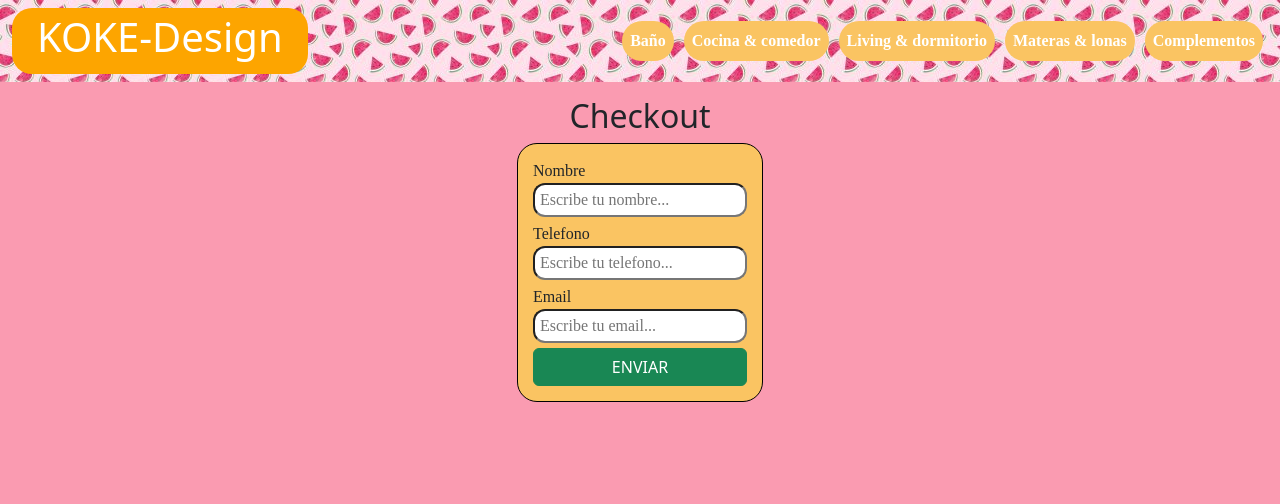
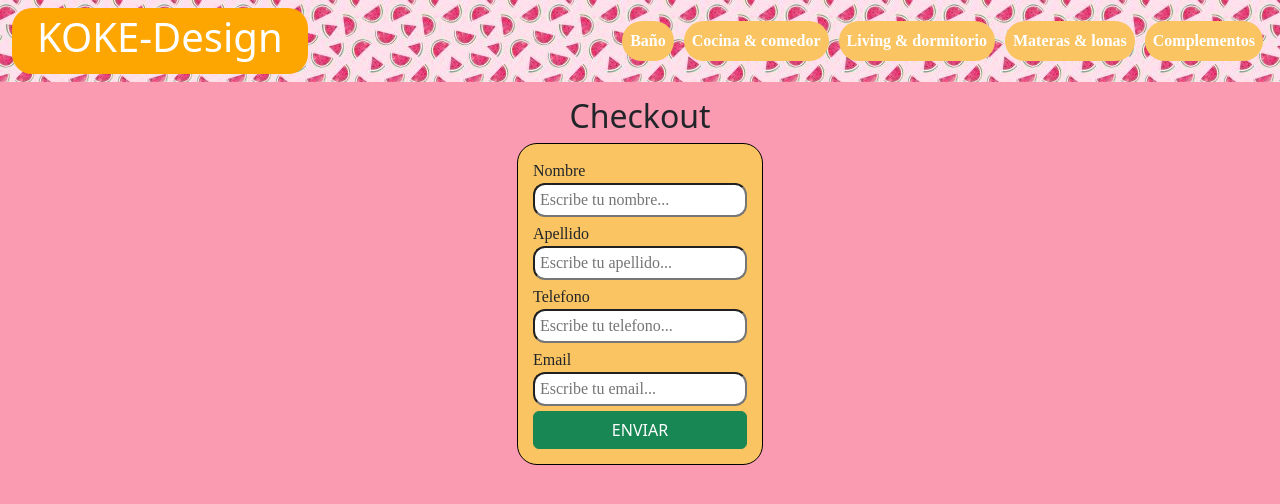
Before and after one commit to DanielBrusatin/ProyectoFinalBrusatin, a React (Create React App) app: page /checkout in a window 1280 px wide. Shown: the top 504 px of the page. Built offline with nearby package versions, Linux system fonts and the light colour scheme.

Commit message:
Crear orden OK, modificar stock

```diff
--- a/src/components/Cart.jsx
+++ b/src/components/Cart.jsx
@@ -12,7 +12,7 @@ const Cart = () => {
     return (
       <>
         <h2>Aun no hay productos en el carrito</h2>
-        <Button as={NavLink} to={'/'}>Ir a la tienda</Button>
+        <Button variant="success" as={NavLink} to={'/'}>Ir a la tienda</Button>
       </>
     )
   }
@@ -21,18 +21,15 @@ const Cart = () => {
       <h2>Carrito</h2>
       <Container fluid>
         {cartList.map(item => <CartItem key={item.id} {...item}/>)}
-        <Row style={{margin: 20}}>
-          <Col md={7} style={{textAlign: 'right'}}>TOTAL</Col>
-          <Col md={2} style={{textAlign: 'right'}}>${totalPrice}</Col>
-          <Col md={3}>
-            <button className="btn btn-success remove-from-cart" onClick={cleanCart}>
+        <Row style={{margin: 20, display: 'flex', justifyContent: 'center'}}>
+          <h4 style={{textAlign: 'center'}}>TOTAL: ${totalPrice}</h4>
+            <button className="btn btn-success remove-from-cart" onClick={cleanCart} style={{width: 'fit-content'}}>
               <BsTrashFill className='remove-from-cart-button'/>
-              <p>Vaciar carrito</p>
+              <span>Vaciar carrito</span>
             </button>
-          </Col>
         </Row>
         <Row>
-          <Button variant="success" as={NavLink} to={'/checkout'}>Checkout</Button>
+          <Button variant="success" as={NavLink} to={'/checkout'}>Finalizar compra</Button>
         </Row>
       </Container>
     </>
--- a/src/components/CartItem.jsx
+++ b/src/components/CartItem.jsx
@@ -8,9 +8,8 @@ const CartItem = ({id, name, price, quantity}) => {
   const { removeItem } = useContext(CartContext)
   return (
     <Row className='cart-row'>
-      <Col md={1} style={{textAlign: 'center'}}>{quantity}</Col>
       <Col md={5}>{name}</Col>
-      <Col md={1} style={{textAlign: 'right'}}>${price}</Col>
+      <Col md={2} style={{textAlign: 'right'}}>${price} x {quantity}un.</Col>
       <Col md={2} style={{textAlign: 'right'}}>${quantity * price}</Col>
       <Col md={3}>
         <button className="btn btn-success remove-from-cart" onClick={() => removeItem({id, quantity, price})}>
--- a/src/components/Checkout.jsx
+++ b/src/components/Checkout.jsx
@@ -1,15 +1,49 @@
-import React from 'react'
+import React, { useContext, useState } from 'react'
 import '../styles-sheets/Checkout.css';
+import { CartContext } from '../context/CartContext';
+import { Timestamp, addDoc, collection } from 'firebase/firestore'
+import { db } from '../firebaseConfig';
 
 const Checkout = () => {
+  const {cartList, totalPrice, cleanCart} = useContext(CartContext)
+  const [orderId, setOrderId] = useState('')
+
+  async function handleForm(ev) {
+    ev.preventDefault()
+    const name = document.getElementById('name').value
+    const lastname = document.getElementById('lastname').value
+    const phone = document.getElementById('phone').value
+    const email = document.getElementById('email').value
+    const order = {
+      buyer: {
+        name: name,
+        lastname: lastname,
+        phone: phone,
+        email: email
+      },
+      items: cartList,
+      total: totalPrice,
+      date: Timestamp.fromDate(new Date())
+    }
+    const ordersCollection = collection(db, 'orders')
+    await addDoc(ordersCollection, order).then(({id}) => setOrderId(id))
+    cleanCart()
+  }
+
+  if (orderId) {
+    return (<h2>Orden generada con ID: {orderId}</h2>)
+  }
+
   return (
     <>
       <h2>Checkout</h2>
-      <form>
-        <label htmlFor="nombre">Nombre</label>
-        <input type="text" id="nombre" placeholder="Escribe tu nombre..." className="casillas"/>
-        <label htmlFor="telefono">Telefono</label>
-        <input type="text" id="telefono" placeholder="Escribe tu telefono..." className="casillas"/>
+      <form onSubmit={handleForm}>
+        <label htmlFor="name">Nombre</label>
+        <input type="text" id="name" placeholder="Escribe tu nombre..." className="casillas"/>
+        <label htmlFor="lastname">Apellido</label>
+        <input type="text" id="lastname" placeholder="Escribe tu apellido..." className="casillas"/>
+        <label htmlFor="phone">Telefono</label>
+        <input type="text" id="phone" placeholder="Escribe tu telefono..." className="casillas"/>
         <label htmlFor="email">Email</label>
         <input type="email" id="email" placeholder="Escribe tu email..." className="casillas"/>
         <button type="submit" className="btn btn-success">ENVIAR</button>
--- a/src/components/ItemCount.jsx
+++ b/src/components/ItemCount.jsx
@@ -1,6 +1,5 @@
 import React, { useState } from 'react'
-import { AiFillMinusCircle } from "react-icons/ai";
-import { AiFillPlusCircle } from "react-icons/ai";
+import { AiFillMinusCircle, AiFillPlusCircle } from "react-icons/ai";
 import { BsCartPlus } from "react-icons/bs";
 import '../styles-sheets/ItemCount.css'
 
--- a/src/styles-sheets/CartItem.css
+++ b/src/styles-sheets/CartItem.css
@@ -1,11 +1,16 @@
 .cart-row {
   margin: 20px;
+  background-color: #FAC462;
+  padding: 10px;
+  margin: 10px;
+  border-radius: 20px;
 }
 
 .remove-from-cart {
   display: flex;
   align-items: center;
-  justify-content: space-around;
+  justify-content: center;
+  width: 100%;
   border-radius: 20px;
   padding: 2px 5px;
 }
```
